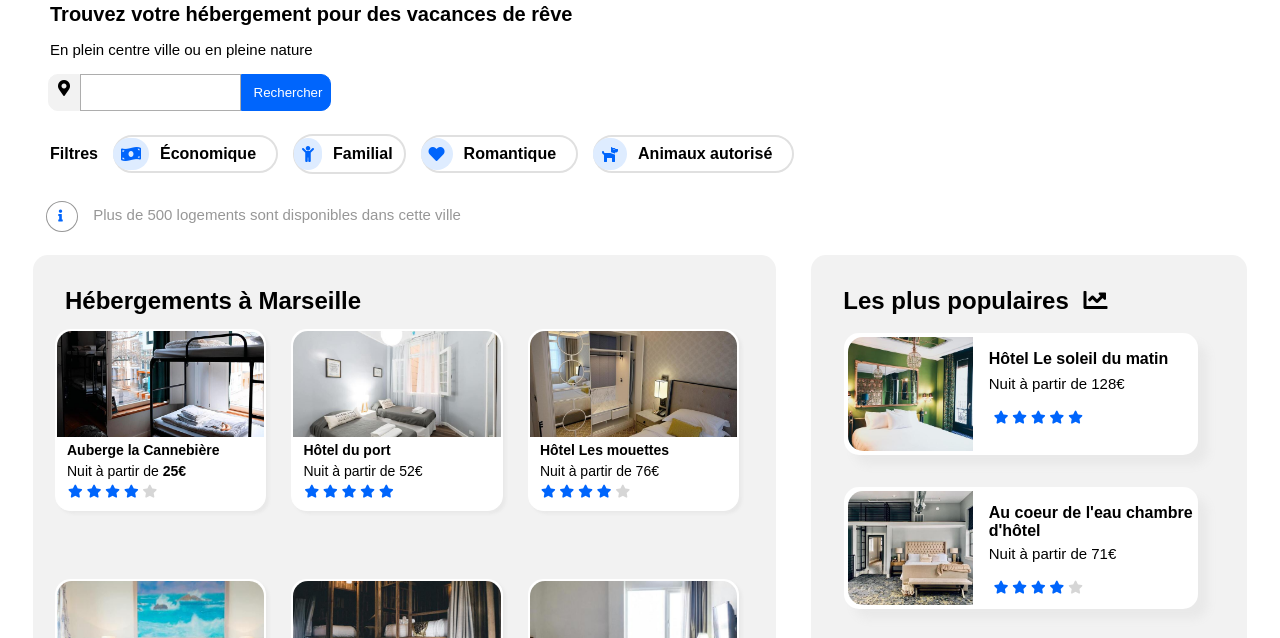
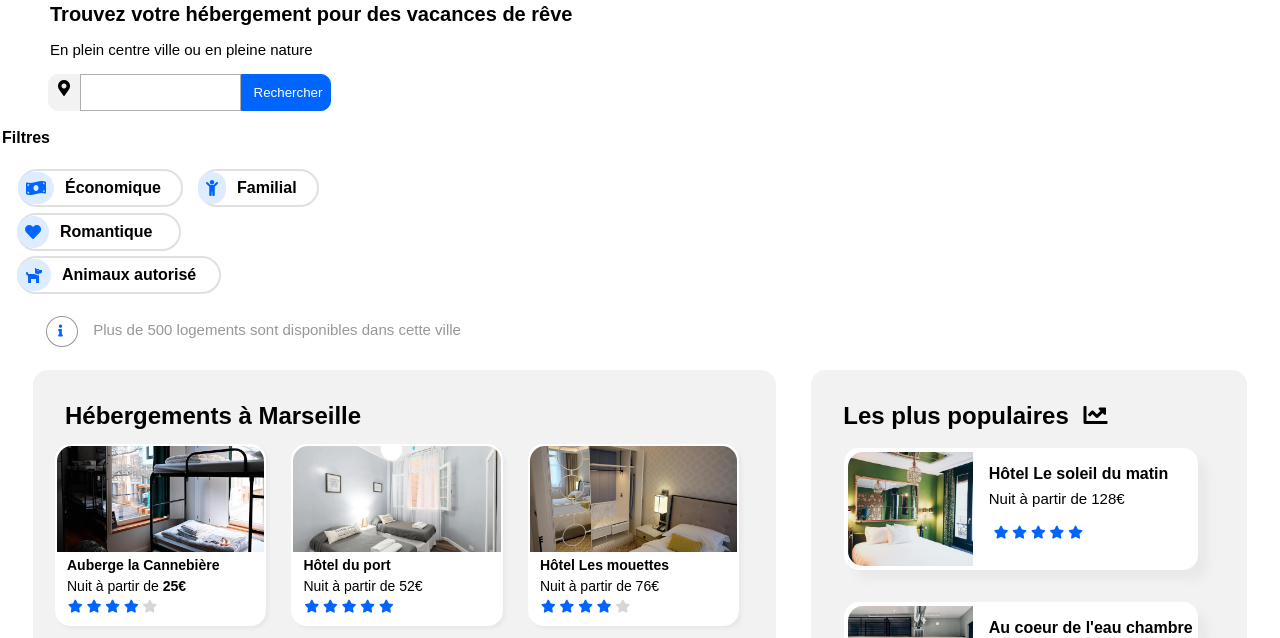
Before and after one commit to AminaLababidi/lababidiamina_2_23072021, a plain HTML site: page index.html in a window 1280 px wide. Shown: the part 96-734 px from the top of the page. Drawn offline with Linux system fonts and the light colour scheme.

Commit message:
Modification filtres responsive

```diff
--- a/Css/test_mediaquery.css
+++ b/Css/test_mediaquery.css
@@ -20,9 +20,25 @@
     .localisation{
         padding-left: 2rem;
     }
-    .filtre{
-        margin-left: 3rem;
-        margin-top: 1rem;
+    .filtre {
+        margin-left: 0px;
+        /* flex-wrap: wrap; */
+        flex-direction: column;
+        align-items:normal !important;
+
+    }
+    .filtre-mobile{
+        display: flex;
+        flex-direction: row;
+    }
+    .border_items{
+        margin-top: 5px;
+    }
+    .width-mobile-roman{
+        width: 150px;
+    }
+    .width-mobile-animaux{
+        width: 190px;
     }
     .information{
         margin-left: 2.5rem;
--- a/index.html
+++ b/index.html
@@ -55,6 +55,7 @@
 
         <div class="filtre">
             <p class="p-filtre">Filtres</p>
+            <div class="filtre-mobile">
                 <div class="border_items">
 
                     <div>
@@ -63,21 +64,22 @@
                     <a href="#" class="items">Économique </a>
                 </div>
 
-            <div class="border_items_chill">
+                <div class="border_items">
                     <div>
                         <i class="fas fa-child"></i>
                     </div>
                     <a href="#" class="items">Familial</a>
                 </div>
+            </div>
 
-            <div class="border_items">
+            <div class="border_items width-mobile-roman">
                 <div>
                     <i class="fas fa-heart"></i>
                 </div>
                 <a href="#" class="items">Romantique</a>
             </div>
 
-            <div class="border_items">
+            <div class="border_items width-mobile-animaux">
                 <div>
                     <i class="fas fa-dog"></i>
                 </div>
```
Lines whose indentation alone changed are shown as unchanged.
